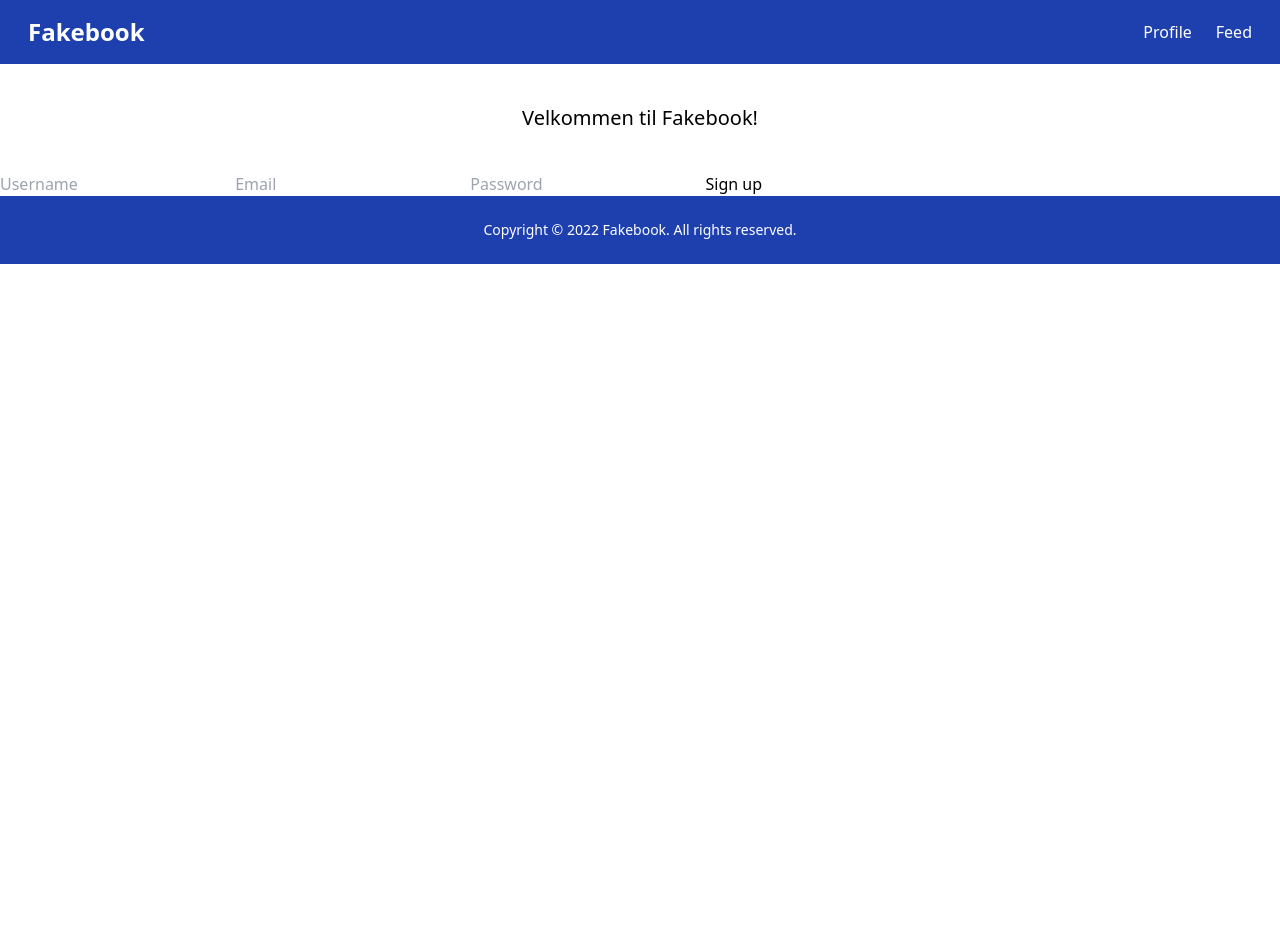
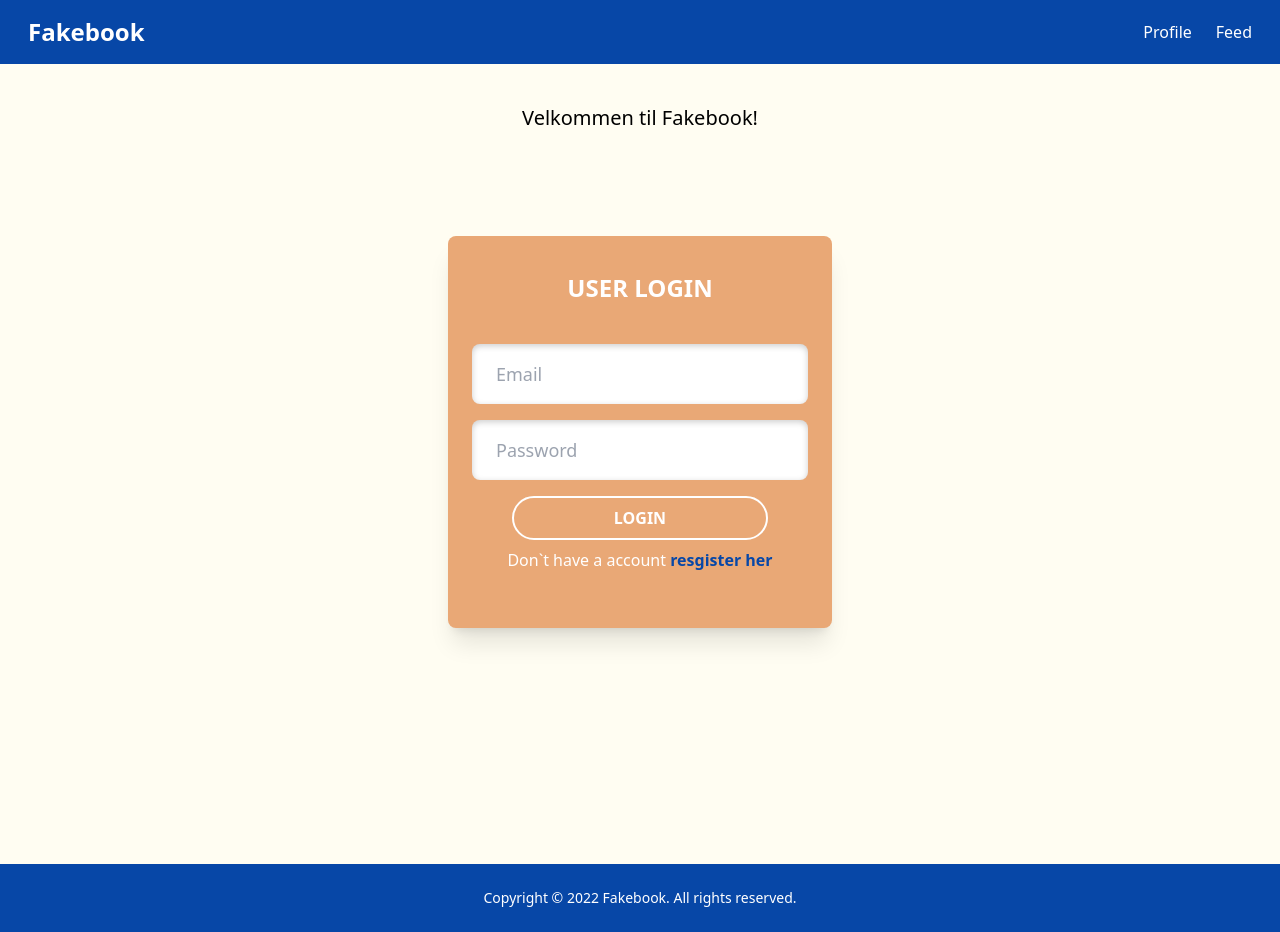
Before and after one commit to Andlie94/ca_Tailwind, a website: page index.html in a window 1280 px wide. Before the commit the page ends 800 px from the top, so only its background shows below. Drawn offline with Linux system fonts and the light colour scheme.

Commit message:
made the loginpage form and styled it, made buttons in the inputfelt. added color og fonts in config.js

```diff
--- a/css/input.css
+++ b/css/input.css
@@ -1,3 +1,18 @@
 @tailwind base;
 @tailwind components;
 @tailwind utilities;
+
+@layer components {
+    .btn {
+        @apply font-black py-2 px-6 rounded-3xl border-solid border-2 border-white;
+    }
+
+    .btn-primary {
+        @apply bg-secondary text-white hover:bg-background hover:text-secondary hover:border-secondary
+        duration-200 ease-in;
+    }
+
+    .btn-secondary {
+        @apply bg-gray-500 text-white;
+    }
+}
--- a/index.html
+++ b/index.html
@@ -5,48 +5,93 @@
     <meta name="viewport" content="width=device-width, initial-scale=1.0" />
     <meta name="description" content="This is a project to learn tailwind" />
     <meta name="keywords" content="tailwind, css, learning" />
-    <meta name="author" content="André Strøm">
+    <meta name="author" content="André Strøm" />
     <link rel="stylesheet" href="./css/style.css" />
     <script type="module" src="./js/hamburger/hamburger.js"></script>
     <title>landing page for Facebook</title>
   </head>
   <body>
-    <header class="flex justify-between items-center bg-blue-800 px-7 py-4">
+    <header class="flex justify-between items-center bg-primary px-7 py-4">
       <div class="header_logo">
-        <a href="/" class="text-white text-2xl font-bold cursor-pointer">Fakebook</a>
+        <a href="/" class="text-white text-2xl font-bold cursor-pointer"
+          >Fakebook</a
+        >
       </div>
-      <div class="hamburger sm:hidden flex flex-col space-y-2 cursor-pointer ml-auto" id="hamburger">
+      <div
+        class="hamburger sm:hidden flex flex-col space-y-2 cursor-pointer ml-auto"
+        id="hamburger"
+      >
         <span class="block w-6 h-1 bg-white"></span>
         <span class="block w-3 h-1 bg-white"></span>
         <span class="block w-6 h-1 bg-white"></span>
       </div>
       <nav>
-        <ul class="nav_menu flex justify-end space-x-6 text-white hidden sm:flex" id="navMenu">
-          <li><a href="./profile/index.html" class="hover:text-orange-600">Profile</a></li>
-          <li><a href="./feed/index.html" class="hover:text-orange-600">Feed</a></li>
+        <ul
+          class="nav_menu flex justify-end space-x-6 text-white hidden sm:flex"
+          id="navMenu"
+        >
+          <li>
+            <a href="./profile/index.html" class="hover:text-secondary"
+              >Profile</a
+            >
+          </li>
+          <li>
+            <a href="./feed/index.html" class="hover:text-secondary">Feed</a>
+          </li>
         </ul>
       </nav>
     </header>
-    <nav id="mobileMenu" class="lg:hidden bg-blue-800 text-white hidden">
+    <nav id="mobileMenu" class="lg:hidden bg-primary text-white hidden">
       <ul class="flex flex-col items-center space-y-6 py-4">
-        <li><a href="./profile/index.html" class="hover:text-orange-600">Profile</a></li>
-        <li><a href="./feed/index.html" class="hover:text-orange-600">Feed</a></li>
+        <li>
+          <a href="./profile/index.html" class="hover:text-secondary"
+            >Profile</a
+          >
+        </li>
+        <li>
+          <a href="./feed/index.html" class="hover:text-secondary">Feed</a>
+        </li>
       </ul>
     </nav>
-    <main class="flex-grow">
+    <main class="flex-grow bg-background min-h-screen">
       <h1 class="text-center text-xl p-10">Velkommen til Fakebook!</h1>
 
       <div>
-            <form action="">
-                <input type="text" id="username" name="username" placeholder="Username" required>
-                <input type="email" id="email" name="email" placeholder="Email" required>
-                <input type="password" id="password" name="password" placeholder="Password" required>
-                <button type="submit">Sign up</button>
+        <form
+          action="./profile/index.html"
+          method="GET"
+          class="flex flex-col items-center bg-element p-4 rounded-lg w-80 mt-20 mx-auto md:mb-6 md:w-96 md:p-6 md:mt-16 shadow-xl"
+        >
+          <h2 class="text-2xl font-black mb-2 mt-2 text-white md:mt-3 md:mb-4  ">USER LOGIN</h2>
+          <input
+            type="email"
+            id="email"
+            name="email"
+            placeholder="Email"
+            required
+            class="input-field mb-4 mt-3 rounded-lg px-4 py-3 w-full shadow-[inset_0_2px_6px_rgba(0,0,0,0.2)] bg-white md:px-6 md:py-4 md:text-lg md:mt-6"
+          />
+
+          <input
+            type="password"
+            id="password"
+            name="password"
+            placeholder="Password"
+            minlength="8"
+            required
+            class="input-field mb-4 px-4 py-3 rounded-lg w-full shadow-[inset_0_2px_6px_rgba(0,0,0,0.2)] bg-white md:px-6 md:py-4 md:text-lg"
+          />
+          <button type="submit" id="login-button" class="btn btn-primary w-64 mb-2">
+            LOGIN
+          </button>
+          <p class=" text-white mb-5 mt-5 md:mb-8 md:mt-0"> Don`t have a account <a class="text-primary cursor-pointer hover:text-blue-500 font-semibold" href="./profile/index.html">resgister her</a></p>
         </form>
       </div>
     </main>
-    <footer class="flex justify-center items-center py-6 bg-blue-800 mt-auto">
-        <p class="text-white text-sm cursor-pointer">Copyright &copy; 2022 Fakebook. All rights reserved.</p>
+    <footer class="flex justify-center items-center py-6 bg-primary mt-auto">
+      <p class="text-white text-sm cursor-pointer">
+        Copyright &copy; 2022 Fakebook. All rights reserved.
+      </p>
     </footer>
   </body>
 </html>
--- a/tailwind.config.js
+++ b/tailwind.config.js
@@ -2,7 +2,19 @@
 module.exports = {
   content: ["./**/*.{html,js}","!./node_modules/**/*"],
   theme: {
-    extend: {},
+    extend: {
+      colors: {
+        primary: '#0747A7', //
+        secondary: '#E9A876',
+        element: '#E9A876',
+        background: '#FFFDF2',
+        text: '#212529',
+        text2: '#ffffff',
+      },
+      fontFamily: {
+        'heading': ['Poppins', 'sans-serif'],
+      },
+    },
   },
   plugins: [],
 }
```
Also changed, not shown: css/style.css. Lines whose indentation alone changed are shown as unchanged.
